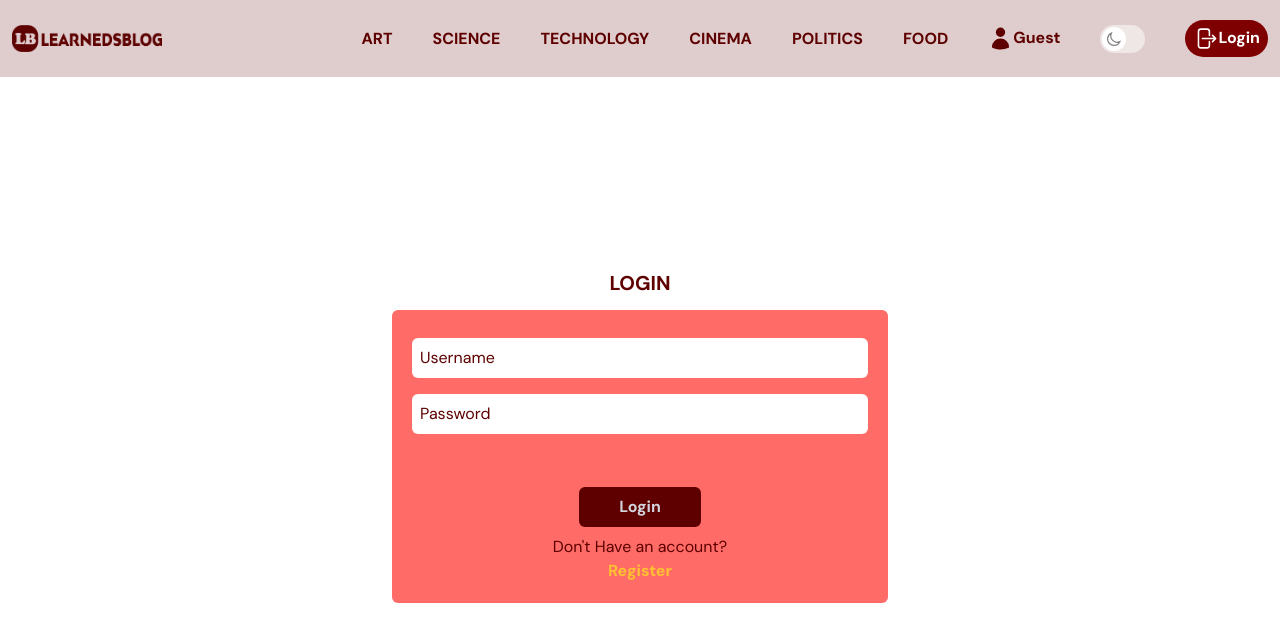
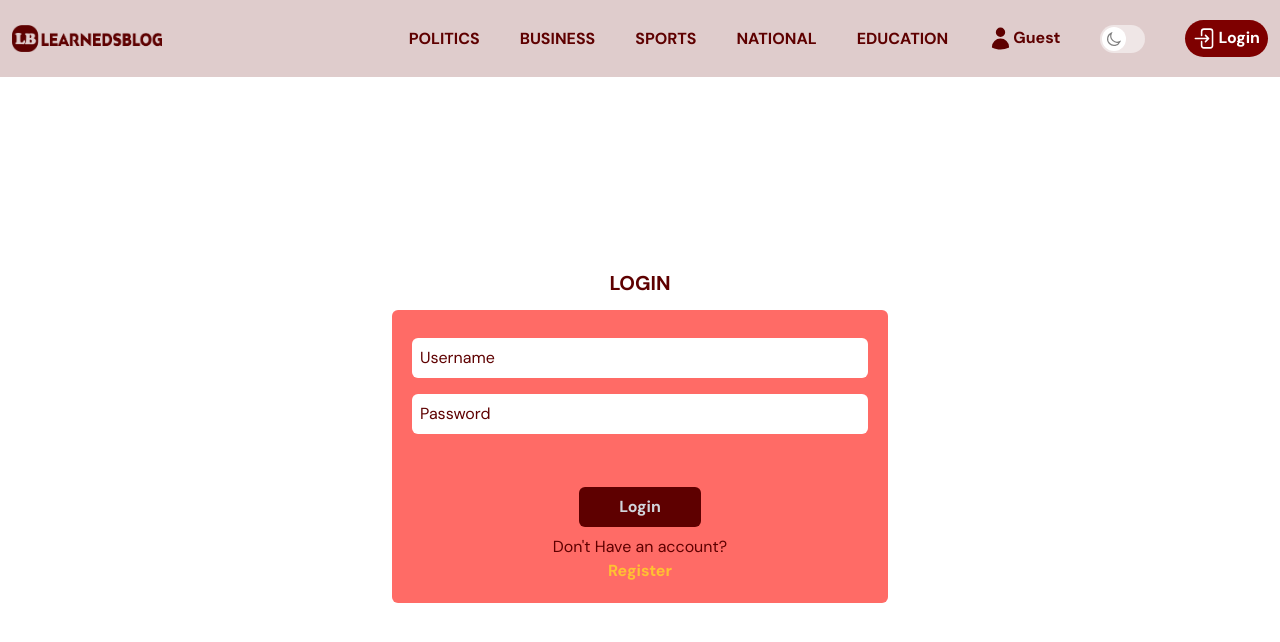
Before and after one commit to KingLearned/React-Blog-Client, a React (Vite) app: page /login in a window 1280 px wide. Shown: the top 642 px of the page. Built offline with nearby package versions, Linux system fonts and the light colour scheme.

Commit message:
modified the component of the write

```diff
--- a/src/components/Navbar.tsx
+++ b/src/components/Navbar.tsx
@@ -2,7 +2,7 @@ import { useContext, useEffect, useState } from 'react'
 import { Link, useLocation } from 'react-router-dom'
 import { AuthContext } from '@/contexts/authContext'
 import useMediaQuery from '@/hooks/useMediaQuery'
-import { ArrowLeftOnRectangleIcon, XMarkIcon, ArrowRightOnRectangleIcon, UserIcon, Bars3Icon } from '@heroicons/react/24/solid'
+import { ArrowLeftOnRectangleIcon, XMarkIcon, ArrowRightOnRectangleIcon, UserIcon, Bars3Icon, ArrowRightEndOnRectangleIcon, ArrowLeftEndOnRectangleIcon } from '@heroicons/react/24/solid'
 import Linker from '@/shared/Linker'
 import Themes from '@/shared/Themes'
 import { Logo } from './useimg'
@@ -13,7 +13,7 @@ import { Logo } from './useimg'
 const Navbar = () => {
 
   const Location = useLocation()
-  const NavLinks = ['ART','SCIENCE','TECHNOLOGY','CINEMA','POLITICS','FOOD']
+  const NavLinks = ['POLITICS', 'BUSINESS', 'SPORTS', 'NATIONAL', 'EDUCATION']
 
 
   const { currentUser, logout } = useContext(AuthContext)
@@ -27,8 +27,8 @@ const Navbar = () => {
     }
   },[Location.search])
 
-  const logOutBtn = <span className='flex' onClick={logout} ><ArrowLeftOnRectangleIcon className="w-[25px]" /> Logout</span>
-  const logInBtn = <Link to='/login' className='flex'><ArrowRightOnRectangleIcon className="w-[25px]" />Login</Link>
+  const logOutBtn = <span className='flex' onClick={logout} ><ArrowLeftEndOnRectangleIcon className="w-[25px]" /> Logout</span>
+  const logInBtn = <Link to='/login' className='flex'><ArrowRightEndOnRectangleIcon className="w-[25px]" />Login</Link>
   const btnStyle = `cursor-pointer rounded-3xl px-2 py-1 ${currentUser ? 'text-black bg-secondary-500' : 'text-white bg-gray-400'}`
 
   return (
--- a/src/pages/Write.tsx
+++ b/src/pages/Write.tsx
@@ -11,7 +11,7 @@ import { useLocation, useNavigate } from 'react-router-dom'
 const inputStyle = 'w-full p-2 my-2 border-[1px] border-gray-500 outline-none placeholder-gray-500 rounded-md'
 const btnStyle = 'border-[1px] rounded border-gray-500 p-1 mr-2 hover:text-primary-100 hover:bg-gray-500'
 
-const Category = ['Art','Science','Technology','Cinema','Politics','Food']
+const Category = ['Politics', 'Business', 'Sports', 'National', 'Education']
 
 type Props = {
   catName:string
@@ -73,19 +73,19 @@ const Write:any = () => {
     e.preventDefault()
 
     if(!state){
-      if(!postImg) return setErrMsg('No Image Selected'), setTimeout(() => {setErrMsg('')},3000)
+      // if(!postImg) return setErrMsg('No Image Selected'), setTimeout(() => {setErrMsg('')},3000)
     }
     if(!title) return setErrMsg('No post title'), setTimeout(() => {setErrMsg('')},3000)
     if(!value) return setErrMsg('No written article'), setTimeout(() => {setErrMsg('')},3000)
     if(!cat) return setErrMsg('No category selected'), setTimeout(() => {setErrMsg('')},3000)
 
-    const imgUrl = !state &&  await upload()
+    // const imgUrl = !state &&  await upload()
 
     try{
       // UPDATING OF AN EXISTING POST
       state ? (
         await axios.put(`${Proxy}/posts/${state.postId}`, {
-          title:title, descrp:value, cat:cat, img: state ? state.img : imgUrl, userId:currentUser.secureToken
+          title:title, descrp:value, cat:cat, img: state ? state.img : 'imgUrl', userId:currentUser.secureToken
         }),
         navigate(`/?cat=${cat}`)
       )
@@ -93,7 +93,7 @@ const Write:any = () => {
       //WRITING OF NEW POST
       (
         await axios.post(`${Proxy}/posts/`, {
-          title:title, descrp:value, cat:cat, img: imgUrl, date:moment(Date.now()).format("YYYY-MM-DD HH:mm:ss"), userId:currentUser.Id
+          title:title, descrp:value, cat:cat, img: 'imgUrl', date:moment(Date.now()).format("YYYY-MM-DD HH:mm:ss"), userId:currentUser.Id
         }),
         navigate(`/?cat=${cat}`)
       )
--- a/src/shared/Proxy.ts
+++ b/src/shared/Proxy.ts
@@ -1,4 +1,4 @@
-const Proxy = 'http://localhost:1000/server'
-// const Proxy = 'https://learnedsblogapi.vercel.app/server'
+// const Proxy = 'http://localhost:1000/server'
+const Proxy = 'https://learnedsblogapi.vercel.app/server'
 
 export default Proxy
```
